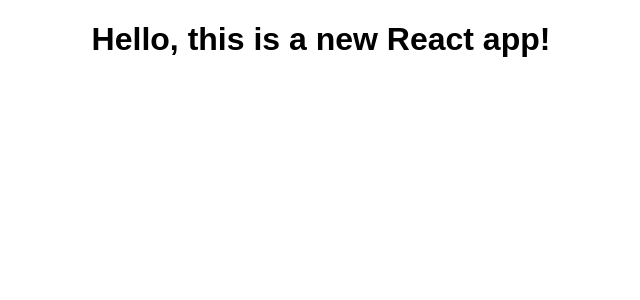
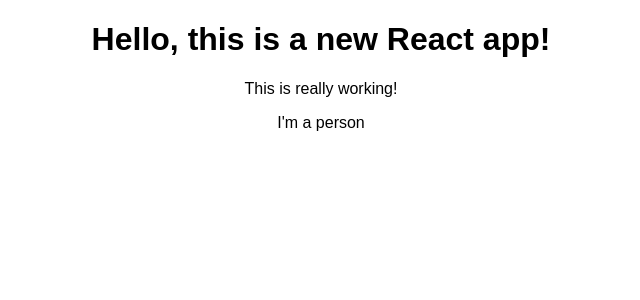
Before and after one commit to kalquiza/react-complete-guide, a React (Create React App) app: page / in a window 1280 px wide. Shown: the top 300 px of the page, without its empty margins (319-959 px from the left). Built offline with nearby package versions, Linux system fonts and the light colour scheme.

Commit message:
Create Person component

```diff
--- a/src/App.js
+++ b/src/App.js
@@ -1,13 +1,19 @@
 import React, { Component } from 'react';
 import './App.css';
+import Person from './Person/Person';
 
 class App extends Component {
   render() {
     return (
       <div className="App">
         <h1>Hello, this is a new React app!</h1>
+        <p>This is really working!</p>
+        <Person />
       </div>
     );
+
+    // JSX is syntactic sugar that will compile into vanilla JavaScript
+    // return React.createElement('div', null, React.createElement('h1', {className: 'App'},'Hello, this is a new React app!'))
   }
 }
 
--- /dev/null
+++ b/src/Person/Person.js
@@ -0,0 +1,9 @@
+import React from 'react';
+
+const person = () => {
+    return (
+        <p>I'm a person</p>
+    );
+}
+
+export default person;
```
